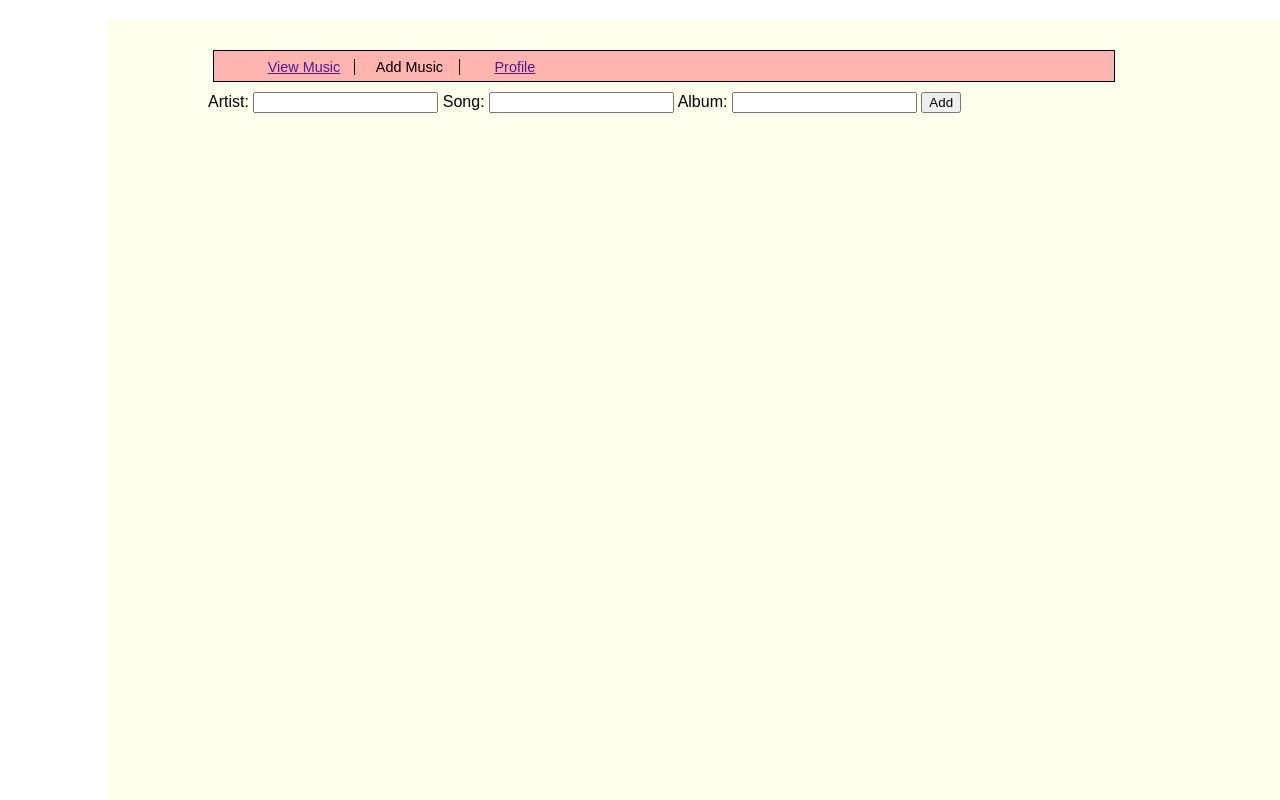
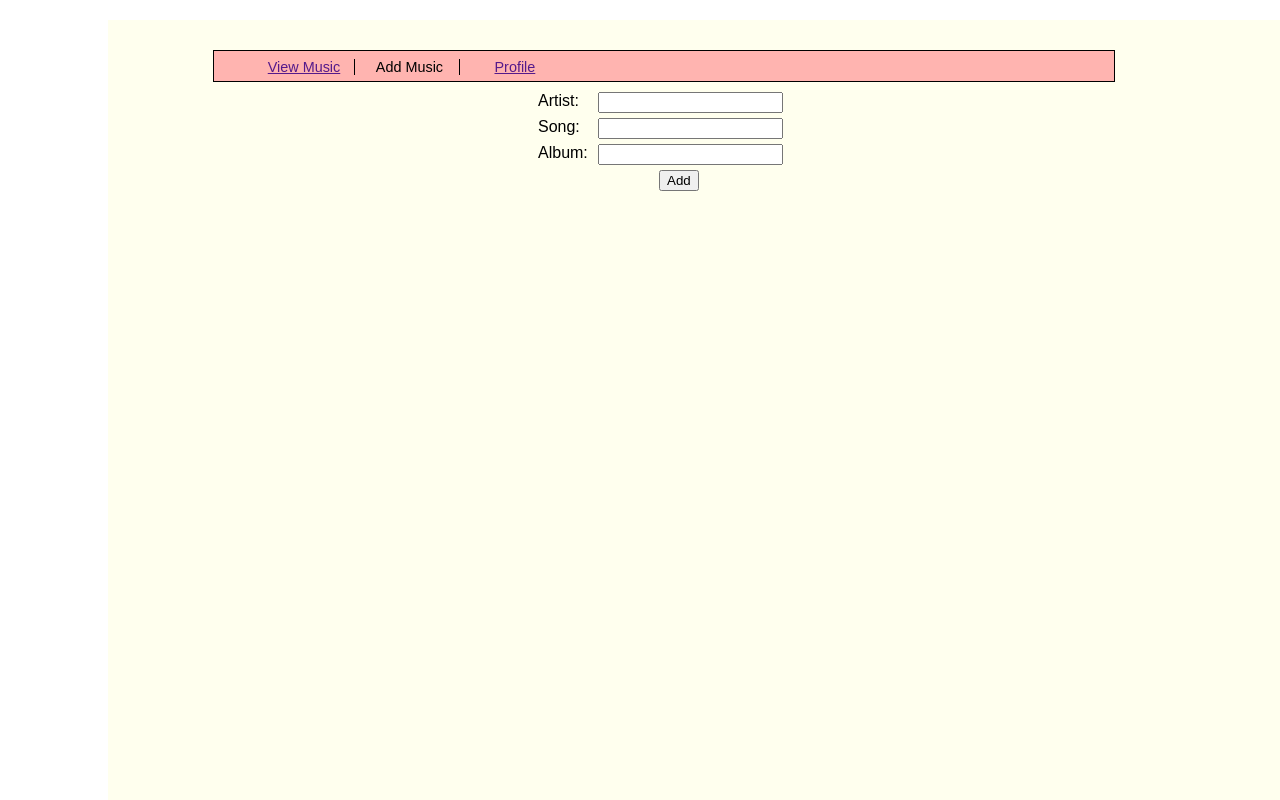
Before and after one commit to shupac800/musichistory3, a plain HTML site: page index.html in a window 1280 px wide. Both pictures are taken after a click on the item "Add Music". Shown: the top 800 px of the page. Drawn offline with Linux system fonts and the light colour scheme.

Commit message:
styled CSS for Add Music page

```diff
--- a/css/styles.css
+++ b/css/styles.css
@@ -115,3 +115,23 @@ input[type="range"] {
 .nodisplay {
   display: none;
 }
+
+#addMusicView label {
+  clear: left;
+  display: inline-block;
+  margin-left: 30%;
+  width: 60px;
+  float: left;
+}
+
+#addMusicView input {
+  display: inline-block;
+  float: left;
+  margin-bottom: 5px;
+}
+
+#addMusicView button {
+  clear: left;
+  display: block;
+  margin-left: 41%;
+}
--- a/index.html
+++ b/index.html
@@ -101,7 +101,7 @@
     <input type="text" name="song_name" class="inputField">
     <label for name="album_name">Album:</label>
     <input type="text" name="album_name" class="inputField">
-    <button value="add" id="add_button">Add</button>
+    <button id="add_button">Add</button>
   </div>
 
   </div> <!-- container -->
--- a/javascripts/js103.js
+++ b/javascripts/js103.js
@@ -6,16 +6,17 @@ var songArtistAlbumRef = document.getElementById("songArtistAlbum")
 
 addMusicViewRef.classList.add("nodisplay"); // start in listMusicView
 
-navRefs[0].addEventListener("click",function(e) {
+navRefs[0].addEventListener("click",function(e) { // clicked on Add Music?
   e.preventDefault();
-  console.log("clicked on View Music");
   changeSelectedNav(0); // 0 = ViewMusic
+  inputFieldValues[0].value = "";
+  inputFieldValues[1].value = "";
+  inputFieldValues[2].value = "";
   listMusicViewRef.classList.remove("nodisplay");
   addMusicViewRef.classList.add("nodisplay");
 });
-navRefs[1].addEventListener("click",function(e) {
+navRefs[1].addEventListener("click",function(e) { // clicked on View Music?
   e.preventDefault();
-  console.log("clicked on Add Music");
   changeSelectedNav(1); // 1 = AddMusic
   listMusicViewRef.classList.add("nodisplay");
   addMusicViewRef.classList.remove("nodisplay");
```
